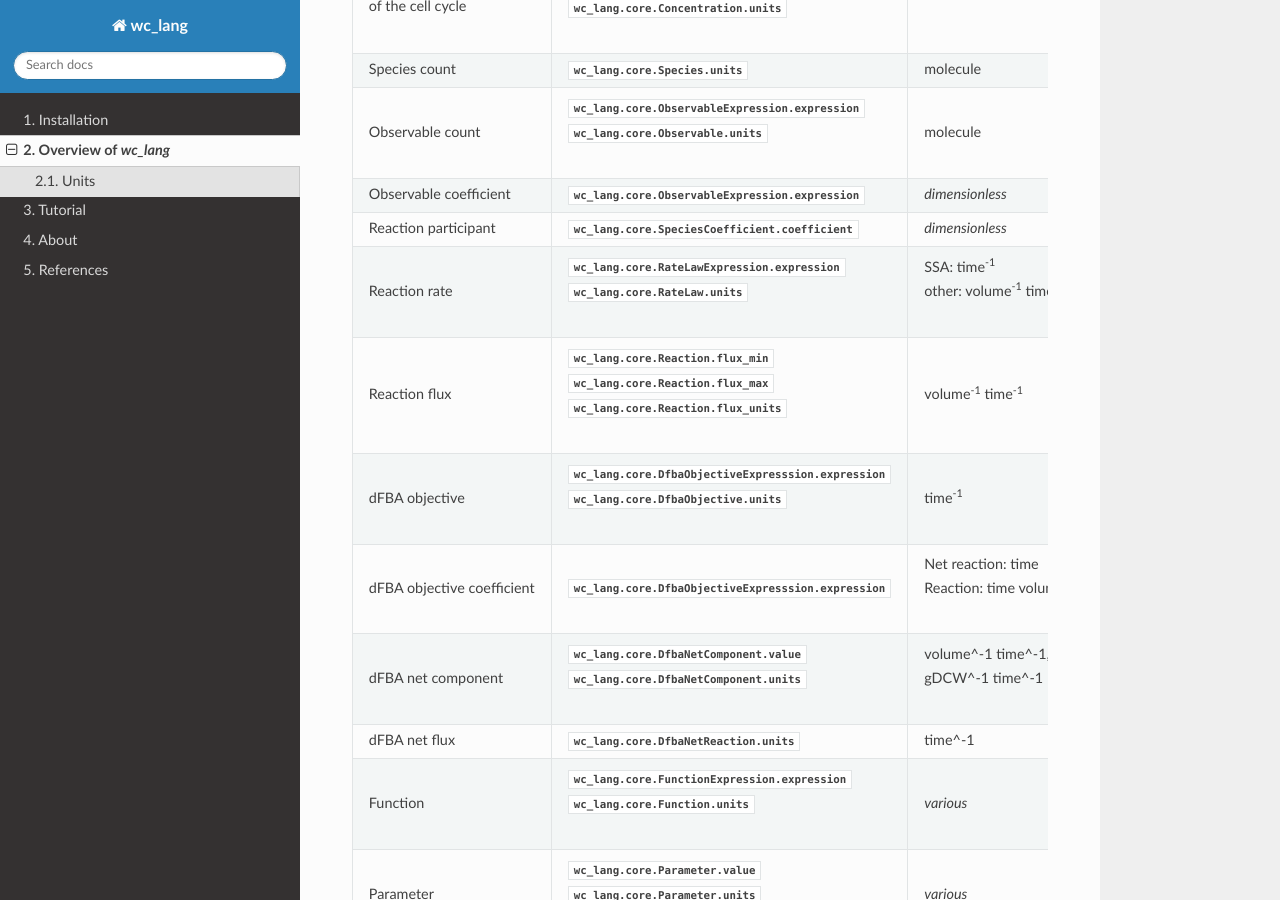
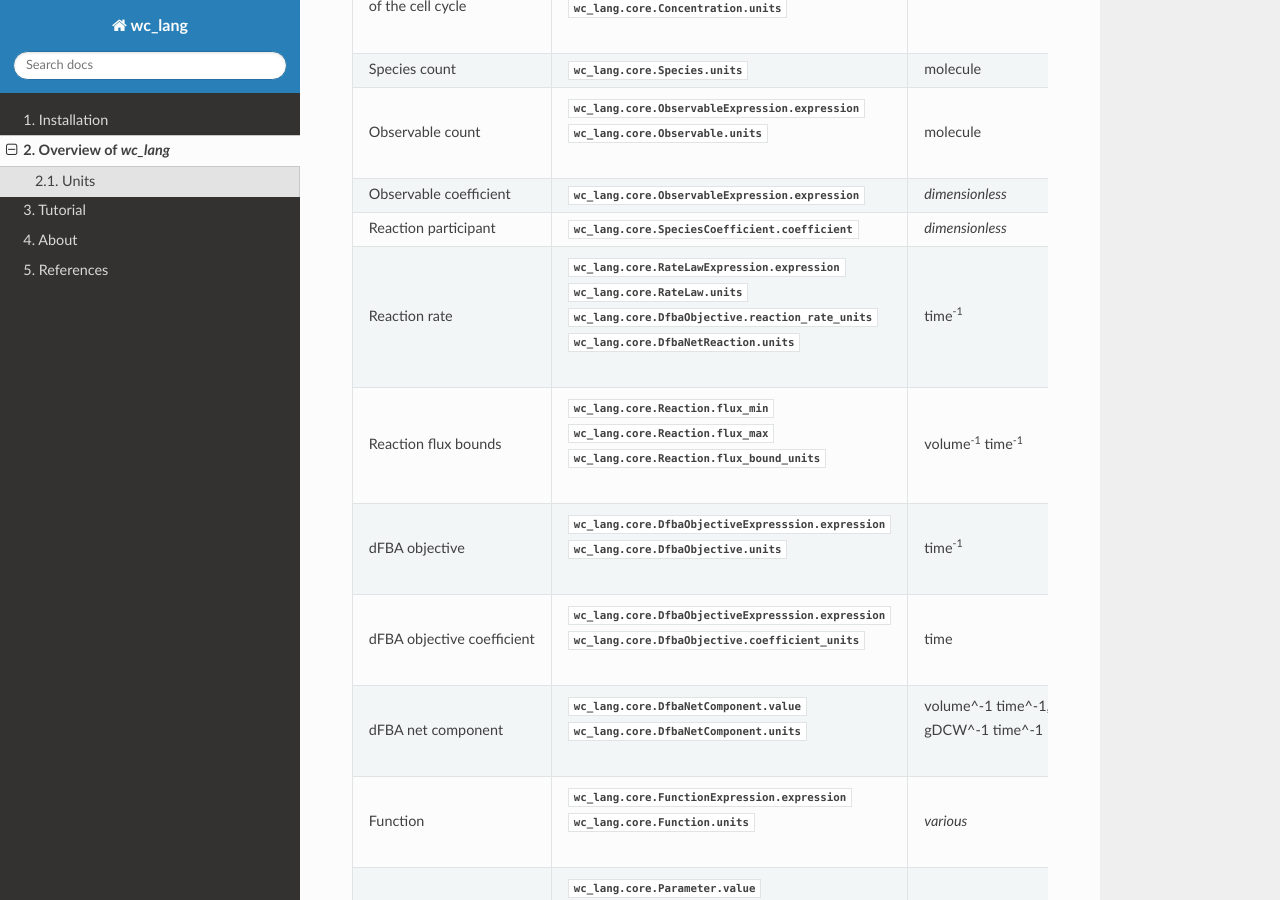
Before and after one commit to KarrLab/wc_lang, a Sphinx documentation site: the page built from docs/overview.rst, in a window 1280 px wide and 900 px high, scrolled down 553 px. Built offline with Sphinx 7.4.7 and the Read the Docs theme 2.0.0, drawn with Linux system fonts in a browser that asks for light colours; pages that are not in the unit, such as notebooks, are missing from menus.

Commit message:
simplifying dFBA flux units to facilitate composability

```diff
--- a/docs/overview.rst
+++ b/docs/overview.rst
@@ -29,24 +29,23 @@ Units
 +-----------------------------+---------------------------------------------------------------+---------------------------------------------------------+-------------------------------------------------+-------------------------------------------------------+
 | Reaction participant        |   :py:attr:`wc_lang.core.SpeciesCoefficient.coefficient`      |   *dimensionless*                                       |   *none*                                        | :py:class:`wc_lang.core.ReactionParticipantUnit`      |
 +-----------------------------+---------------------------------------------------------------+---------------------------------------------------------+-------------------------------------------------+-------------------------------------------------------+
-| Reaction rate               | | :py:attr:`wc_lang.core.RateLawExpression.expression`        | | SSA: time\ :sup:`-1`                                  | | SSA: s\ :sup:`-1`,                            | :py:class:`wc_lang.core.ReactionRateUnit`             |
-|                             | | :py:attr:`wc_lang.core.RateLaw.units`                       | | other: volume\ :sup:`-1` time\ :sup:`-1`              | | Other: M s\ :sup:`-1`                         |                                                       |
+| Reaction rate               | | :py:attr:`wc_lang.core.RateLawExpression.expression`        |   time\ :sup:`-1`                                       |   s\ :sup:`-1`,                                 | :py:class:`wc_lang.core.ReactionRateUnit`             |
+|                             | | :py:attr:`wc_lang.core.RateLaw.units`                       |                                                         |                                                 |                                                       |
+|                             | | :py:attr:`wc_lang.core.DfbaObjective.reaction_rate_units`   |                                                         |                                                 |                                                       |
+|                             | | :py:attr:`wc_lang.core.DfbaNetReaction.units`               |                                                         |                                                 |                                                       |
 +-----------------------------+---------------------------------------------------------------+---------------------------------------------------------+-------------------------------------------------+-------------------------------------------------------+
-| Reaction flux               | | :py:attr:`wc_lang.core.Reaction.flux_min`                   |   volume\ :sup:`-1` time\ :sup:`-1`                     |   M s^-1                                        | :py:class:`wc_lang.core.ReactionFluxUnit`             |
+| Reaction flux bounds        | | :py:attr:`wc_lang.core.Reaction.flux_min`                   |   volume\ :sup:`-1` time\ :sup:`-1`                     |   M s^-1                                        | :py:class:`wc_lang.core.ReactionFluxUnit`             |
 |                             | | :py:attr:`wc_lang.core.Reaction.flux_max`                   |                                                         |                                                 |                                                       |
-|                             | | :py:attr:`wc_lang.core.Reaction.flux_units`                 |                                                         |                                                 |                                                       |
+|                             | | :py:attr:`wc_lang.core.Reaction.flux_bound_units`           |                                                         |                                                 |                                                       |
 +-----------------------------+---------------------------------------------------------------+---------------------------------------------------------+-------------------------------------------------+-------------------------------------------------------+
 | dFBA objective              | | :py:attr:`wc_lang.core.DfbaObjectiveExpresssion.expression` |   time\ :sup:`-1`                                       |   s^-1                                          | :py:class:`wc_lang.core.DfbaObjectiveUnit`            |
 |                             | | :py:attr:`wc_lang.core.DfbaObjective.units`                 |                                                         |                                                 |                                                       |
 +-----------------------------+---------------------------------------------------------------+---------------------------------------------------------+-------------------------------------------------+-------------------------------------------------------+
-| dFBA objective coefficient  |   :py:attr:`wc_lang.core.DfbaObjectiveExpresssion.expression` | | Net reaction: time                                    | | Net reaction: s                               | :py:class:`wc_lang.core.DfbaObjectiveCoefficientUnit` |
-|                             |                                                               | | Reaction: time volume                                 | | Reaction: s M^-1                              |                                                       |
+| dFBA objective coefficient  | | :py:attr:`wc_lang.core.DfbaObjectiveExpresssion.expression` |   time                                                  |   s                                             | :py:class:`wc_lang.core.DfbaObjectiveCoefficientUnit` |
+|                             | | :py:attr:`wc_lang.core.DfbaObjective.coefficient_units`     |                                                         |                                                 |                                                       |
 +-----------------------------+---------------------------------------------------------------+---------------------------------------------------------+-------------------------------------------------+-------------------------------------------------------+
 | dFBA net component          | | :py:attr:`wc_lang.core.DfbaNetComponent.value`              | | volume^-1 time^-1,                                    | | M s^-1                                        | :py:class:`wc_lang.core.DfbaNetComponentUnit`         |
 |                             | | :py:attr:`wc_lang.core.DfbaNetComponent.units`              | | gDCW^-1 time^-1                                       | | mol gDCW^-1 s^-1                              |                                                       |
-+-----------------------------+---------------------------------------------------------------+---------------------------------------------------------+-------------------------------------------------+-------------------------------------------------------+
-| dFBA net flux               |   :py:attr:`wc_lang.core.DfbaNetReaction.units`               |   time^-1                                               | s\ :sup:`-1`                                    | :py:class:`wc_lang.core.DfbaNetFluxUnit`              |
-|                             |                                                               |                                                         |                                                 |                                                       |
 +-----------------------------+---------------------------------------------------------------+---------------------------------------------------------+-------------------------------------------------+-------------------------------------------------------+
 | Function                    | | :py:attr:`wc_lang.core.FunctionExpression.expression`       |   *various*                                             |   *various*                                     |                                                       |
 |                             | | :py:attr:`wc_lang.core.Function.units`                      |                                                         |                                                 |                                                       |
```
Also changed, not shown: 6 other files.
